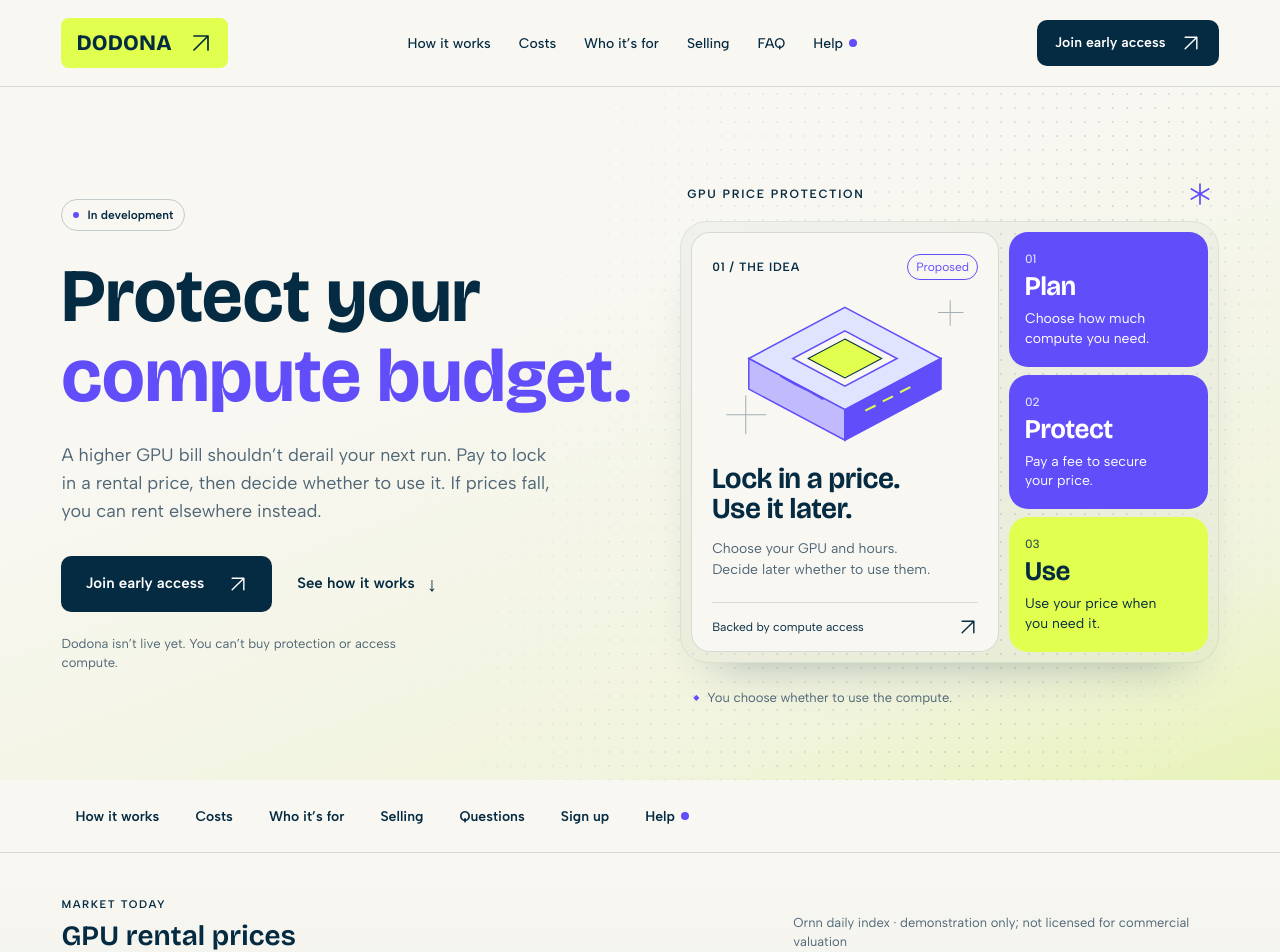
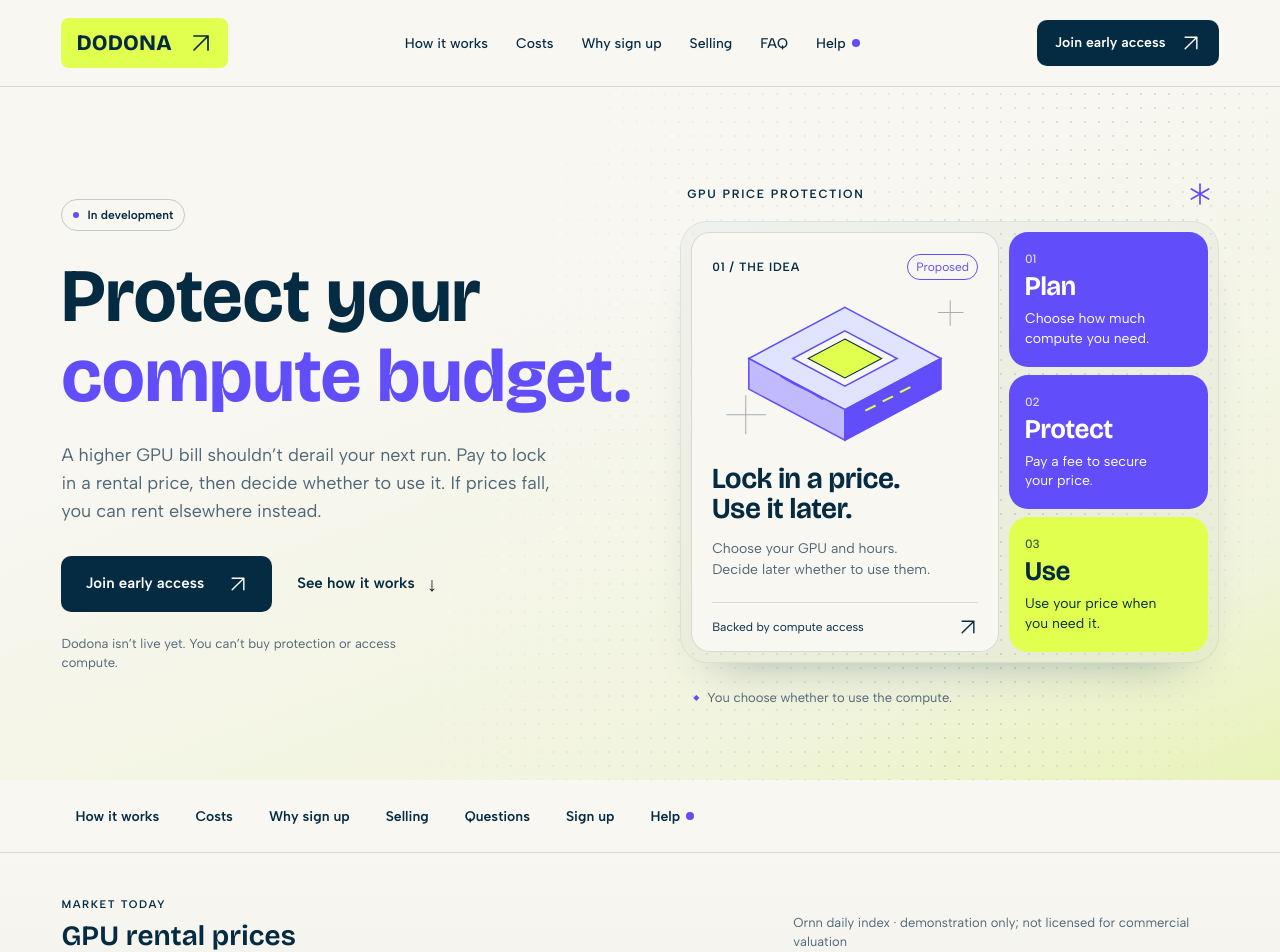
Before and after one commit to pranavrp122/dodona-website, a website: page index.html in a window 1280 px wide. Shown: the top 952 px of the page. Drawn offline with Linux system fonts and the light colour scheme; no server answers.

Commit message:
Rename the new home section's label to Why sign up
The audience section further down already uses Who it's for, so the
new section and its nav links now read Why sign up.

```diff
--- a/index.html
+++ b/index.html
@@ -31,7 +31,7 @@
   <a class="skip-link" href="#main">Skip to content</a>
   <header class="nav"><div class="wrap nav-inner">
     <a class="logo" href="#top" aria-label="Dodona home">DODONA<span aria-hidden="true"><svg class="icon" viewBox="0 0 24 24" fill="none" stroke="currentColor" stroke-width="1.7" stroke-linecap="round" stroke-linejoin="round"><path d="M5 19 19 5M5 5h14v14"/></svg></span></a>
-    <nav aria-label="Main navigation"><a href="#how-it-works">How it works</a><a href="#example">Costs</a><a href="#who-its-for">Who it’s for</a><a href="#flexibility">Selling</a><a href="#faq">FAQ</a><button type="button" class="tour-link" data-tour-start="home">Help</button></nav>
+    <nav aria-label="Main navigation"><a href="#how-it-works">How it works</a><a href="#example">Costs</a><a href="#who-its-for">Why sign up</a><a href="#flexibility">Selling</a><a href="#faq">FAQ</a><button type="button" class="tour-link" data-tour-start="home">Help</button></nav>
     <a class="btn btn-ink btn-sm nav-cta" href="#early-access">Join early access <span aria-hidden="true"><svg class="icon" viewBox="0 0 24 24" fill="none" stroke="currentColor" stroke-width="1.7" stroke-linecap="round" stroke-linejoin="round"><path d="M5 19 19 5M5 5h14v14"/></svg></span></a>
   </div></header>
   <main id="main">
@@ -70,7 +70,7 @@
         <p class="visual-caption"><span aria-hidden="true">◆</span> You choose whether to use the compute.</p>
       </div>
     </div></section>
-    <nav class="section-nav wrap" aria-label="On this page"><a href="#how-it-works">How it works</a><a href="#example">Costs</a><a href="#who-its-for">Who it’s for</a><a href="#flexibility">Selling</a><a href="#faq">Questions</a><a href="#early-access">Sign up</a><button type="button" class="tour-link" data-tour-start="home">Help</button></nav>
+    <nav class="section-nav wrap" aria-label="On this page"><a href="#how-it-works">How it works</a><a href="#example">Costs</a><a href="#who-its-for">Why sign up</a><a href="#flexibility">Selling</a><a href="#faq">Questions</a><a href="#early-access">Sign up</a><button type="button" class="tour-link" data-tour-start="home">Help</button></nav>
 
     <section class="mk-sec" id="market-strip" aria-labelledby="mk-title"><div class="wrap">
       <div class="mk-head"><div><p class="eyebrow">Market today</p><h2 id="mk-title" class="mk-title">GPU rental prices</h2></div><p class="mk-asof" data-mk="asof">Ornn daily index · demonstration only; not licensed for commercial valuation</p></div>
@@ -221,7 +221,7 @@
     </div></section>
 
     <section class="sec who-section" id="who-its-for" aria-labelledby="who-title"><div class="wrap">
-      <div class="sec-head"><div><p class="eyebrow">Who it’s for</p><h2 id="who-title">Why both sides<br>of a GPU sign up</h2></div><p>Teams that rent GPUs get a ceiling on what they pay. Neoclouds get paid now for hours that might otherwise go unused.</p></div>
+      <div class="sec-head"><div><p class="eyebrow">Why sign up</p><h2 id="who-title">Why both sides<br>of a GPU sign up</h2></div><p>Teams that rent GPUs get a ceiling on what they pay. Neoclouds get paid now for hours that might otherwise go unused.</p></div>
       <div class="exit-grid who-grid">
         <article class="exit-card" data-tour="renters"><p class="eyebrow">AI labs, startups, anyone with a GPU bill</p><h3>For teams that rent GPUs</h3>
           <ul class="benefit-list">
```
